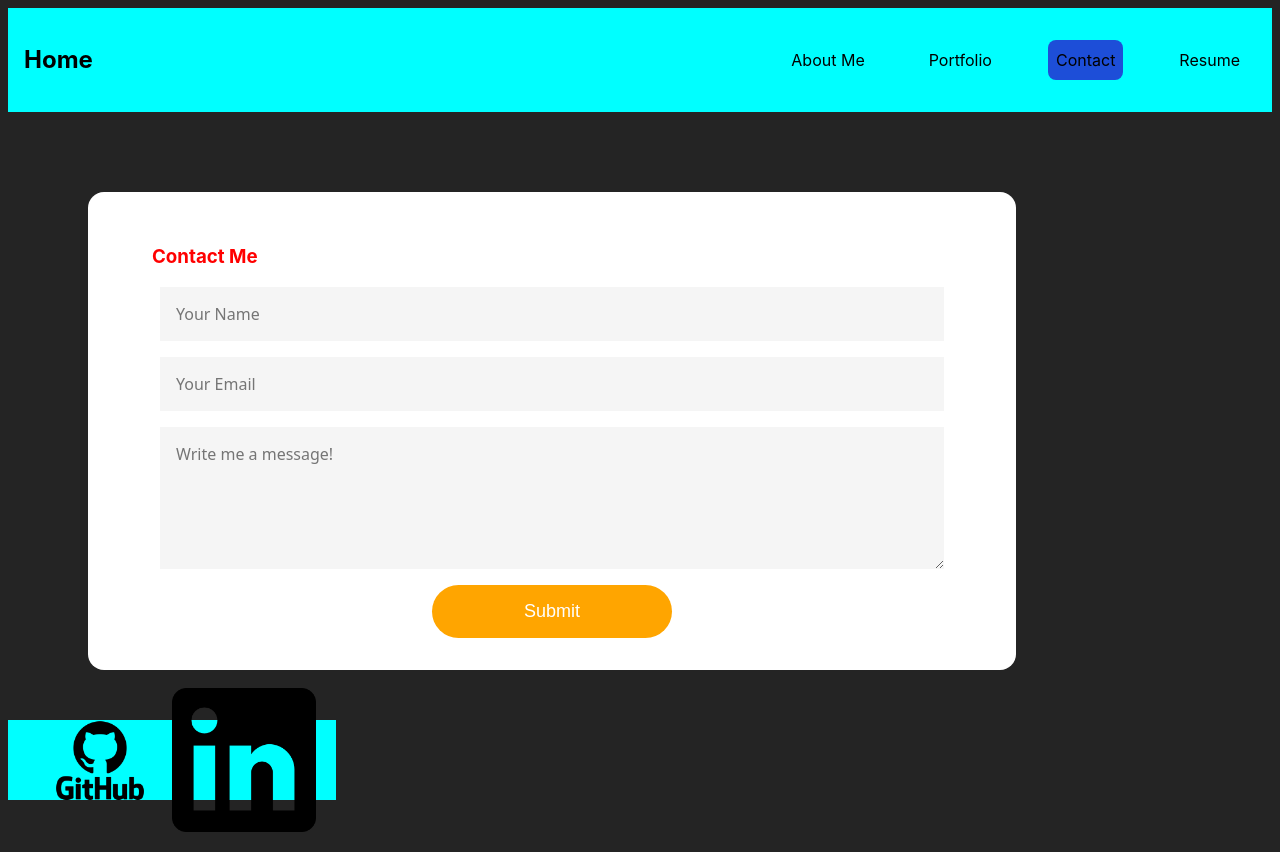
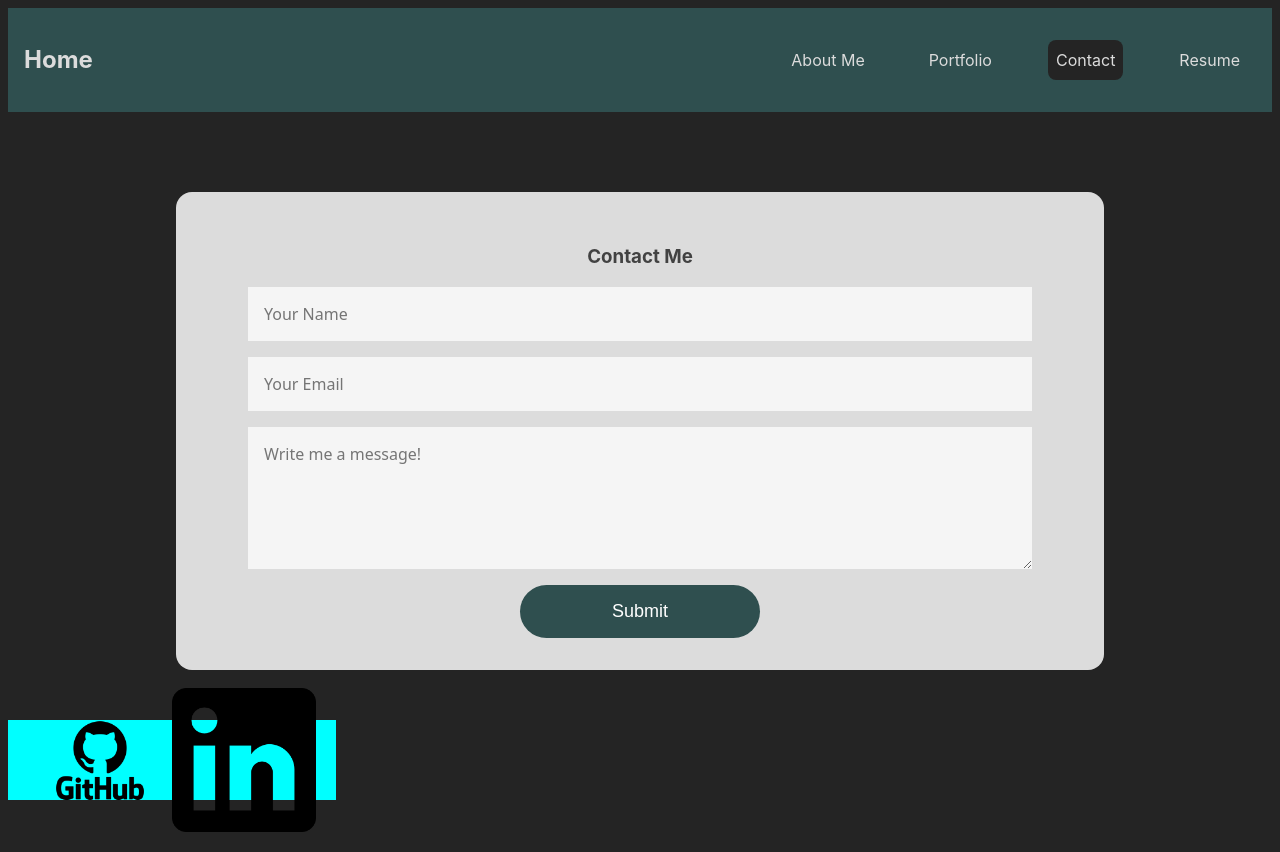
Before and after one commit to Matthuu75/reactProfile, a React (Vite) app in the folder vite-project/: page /contact in a window 1280 px wide. Built offline with nearby package versions, Linux system fonts and the light colour scheme.

Commit message:
refactored css files for pages

```diff
--- a/vite-project/src/components/Navbar.css
+++ b/vite-project/src/components/Navbar.css
@@ -1,12 +1,12 @@
 .active {
-  background-color: #1d4ed8;
+  background-color: #242424;
 }
 
 nav {
   display: flex;
   justify-content: space-between;
   align-items: center;
-  background-color: aqua;
+  background-color: darkslategray;
   position: sticky;
   top: 0;
 }
@@ -16,7 +16,7 @@ nav .title {
   margin: 1rem;
   font-weight: bold;
   text-decoration: none;
-  color: black;
+  color: gainsboro;
 }
 
 nav ul {
@@ -31,15 +31,15 @@ nav ul li {
 nav ul li a {
   display: block;
   text-decoration: none;
-  color: black;
+  color: gainsboro;
   padding: 0.5rem;
   margin: 0 0.5rem;
   border-radius: 0.5rem;
 }
 
 nav ul li a:not(.active):hover {
-  background-color: #172554;
-  color: white;
+  background-color: gainsboro;
+  color: darkslategray;
 }
 
 nav .menu {
--- a/vite-project/src/components/pages/About.css
+++ b/vite-project/src/components/pages/About.css
@@ -1,5 +1,3 @@
-/* YourComponent.css */
-
 .profile-container {
   max-width: 800px;
   margin: 0 auto;
@@ -12,20 +10,21 @@ header {
 }
 
 h1 {
-  font-size: 2em;
+  color: gainsboro;
+  font-size: 2.5em;
   margin-bottom: 5px;
 }
 
 .headshot {
   border-radius: 50%;
+  border: .5rem solid darkslategray;
   max-width: 20rem;
   height: auto;
   margin-bottom: 10px;
-  box-shadow: 0 0 10px rgba(0, 0, 0, 0.1);
 }
 
 h2 {
-  color: #555;
+  color: #424242;
   font-size: 1.5em;
 }
 
--- a/vite-project/src/components/pages/Contact.css
+++ b/vite-project/src/components/pages/Contact.css
@@ -1,9 +1,9 @@
 form {
-  background: white;
+  background: gainsboro;
   color: black;
   display: flex;
   flex-direction: column;
-  margin: 5rem;
+  margin: 5rem auto;
   padding: 2rem 4rem;
   width: 100%;
   max-width: 50rem;
@@ -11,7 +11,8 @@ form {
 }
 
 form h3 {
-  color: red;
+  text-align: center;
+  color: #424242;
   font-weight: 750;
   margin-bottom: 0.5rem;
 }
@@ -31,7 +32,7 @@ form textarea {
 
 form button {
   padding: 1rem;
-  background: orange;
+  background: darkslategray;
   color: white;
   font-size: 18px;
   border: 0;
```
